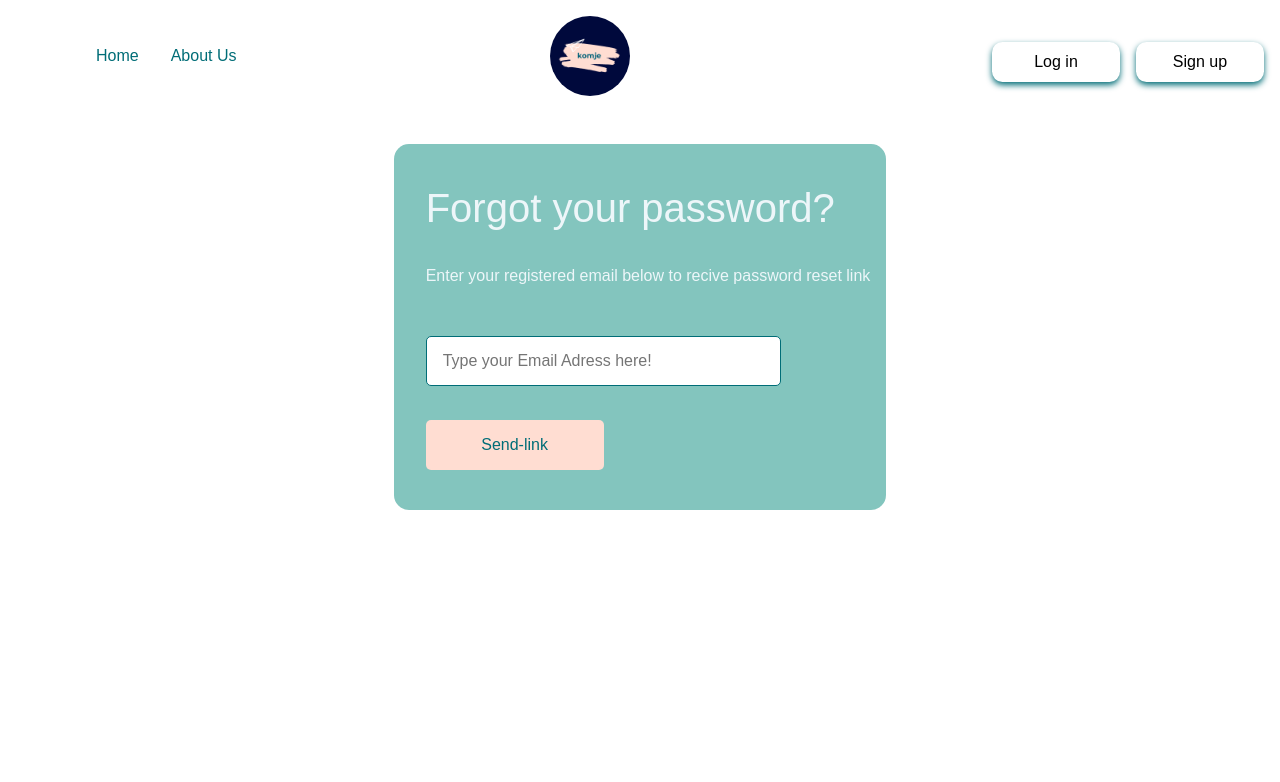
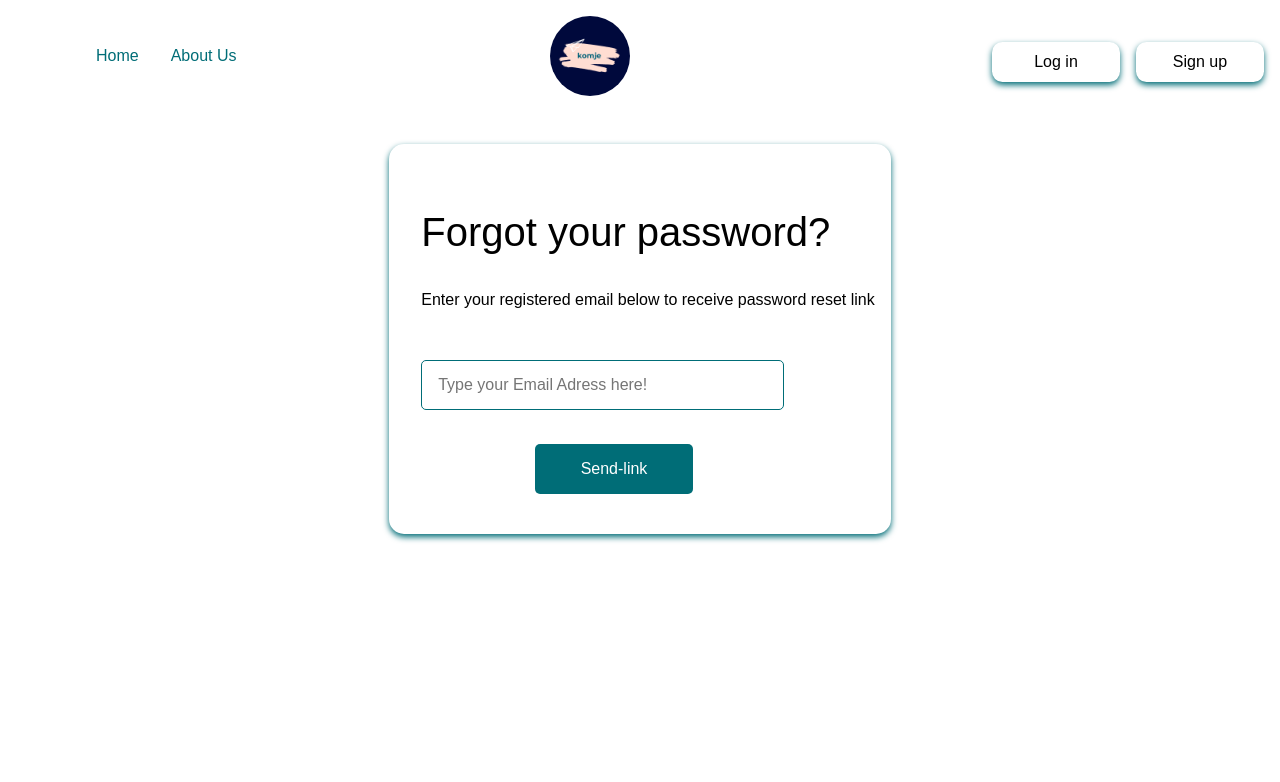
Before and after one commit to Mones-Hamd/FinalProjectHYF, a React app in the folder client/: page /forgotPassword in a window 1280 px wide. Shown: the top 782 px of the page. Built offline with nearby package versions, Linux system fonts and the light colour scheme.

Commit message:
Forget password-css

```diff
--- a/client/src/components/EmailForm/VerifyEmailForm.css
+++ b/client/src/components/EmailForm/VerifyEmailForm.css
@@ -7,10 +7,11 @@
   display: block;
   margin: 2rem auto 2rem auto;
   width: fit-content;
-  background-color: var(--light-color);
-  color: var(--text-color);
+  background-color: white;
+  color: black;
   border-radius: 15px;
-  padding: 1.5rem 1rem 1.5rem 2rem;
+  padding: 3rem 1rem 1.5rem 2rem;
+  box-shadow: 0px 3px 6px var(--dark-color);
 }
 .verify-header {
   margin-top: 1rem;
@@ -23,19 +24,20 @@
 }
 .send-link-btn {
   border-radius: 5px;
-  background-color: var(--light-orange-color);
-  color: var(--dark-color);
-  width: 40%;
+  background-color: var(--dark-color);
+  color: white;
+  width: 70%;
   border: none;
   height: 50px;
+  margin: auto;
   margin-top: 10px;
 }
-.resend-email-button {
-  border: none;
-  background: none;
-  color: blue;
-  cursor: pointer;
-  text-decoration: underline;
+
+.send-link-btn:hover {
+  background-color: white;
+  color: var(--dark-color);
+  border: 1px solid var(--dark-color);
+  border-radius: 5px;
 }
 @media (max-width: 600px) {
   .verify-box {
--- a/client/src/components/EmailForm/VerifyEmailForm.jsx
+++ b/client/src/components/EmailForm/VerifyEmailForm.jsx
@@ -49,7 +49,7 @@ const VerifyEmailForm = () => {
       <div className="verify-box">
         <h1 className="verify-header">Forgot your password?</h1>
         <p className="verify-text">
-          Enter your registered email below to recive password reset link
+          Enter your registered email below to receive password reset link
         </p>
         <form className="verify-form" onSubmit={handleSubmit}>
           <FormInput
@@ -59,12 +59,14 @@ const VerifyEmailForm = () => {
             onChange={onChange}
             errorMessage={input.errorMessage}
           />
+          <div className="btn-box">
             <button
               type="submit"
               className="btn btn-outline-primary send-link-btn"
             >
               Send-link
             </button>
+          </div>
         </form>
         <div>
           {isLoading && <Spinner />}
--- a/client/src/components/LoginForm/LoginForm.css
+++ b/client/src/components/LoginForm/LoginForm.css
@@ -60,6 +60,9 @@
 .form-box {
   padding: 10px;
 }
+.forget-password-link {
+  margin-left: 18px;
+}
 @media only screen and (min-width: 200px) {
   .login-box {
     max-width: 90%;
--- a/client/src/components/LoginForm/LoginForm.jsx
+++ b/client/src/components/LoginForm/LoginForm.jsx
@@ -83,7 +83,9 @@ const LoginForm = () => {
                 errorMessage={input.errorMessage}
               />
             ))}
-            <a href="/forgotPassword">Forgot your password ?</a>
+            <a className="forget-password-link" href="/forgotPassword">
+              Forgot your password ?
+            </a>
             <div className="remember-box">
               <input
                 type="checkbox"
--- a/client/src/components/UpdatePasswordForm/UpdatePasswordForm.jsx
+++ b/client/src/components/UpdatePasswordForm/UpdatePasswordForm.jsx
@@ -60,7 +60,7 @@ const UpdatePasswordForm = ({ userId, token }) => {
       <div className="verify-box">
         <h1 className="verify-header">Reset your password!</h1>
         <p className="verify-text">
-          Enter your new passowrd below and confirme it.
+          Enter your new password below and confirmed it.
         </p>
         <form className="verify-form" onSubmit={handleSubmit}>
           {inputs.map((input) => (
```
Lines whose indentation alone changed are shown as unchanged.
